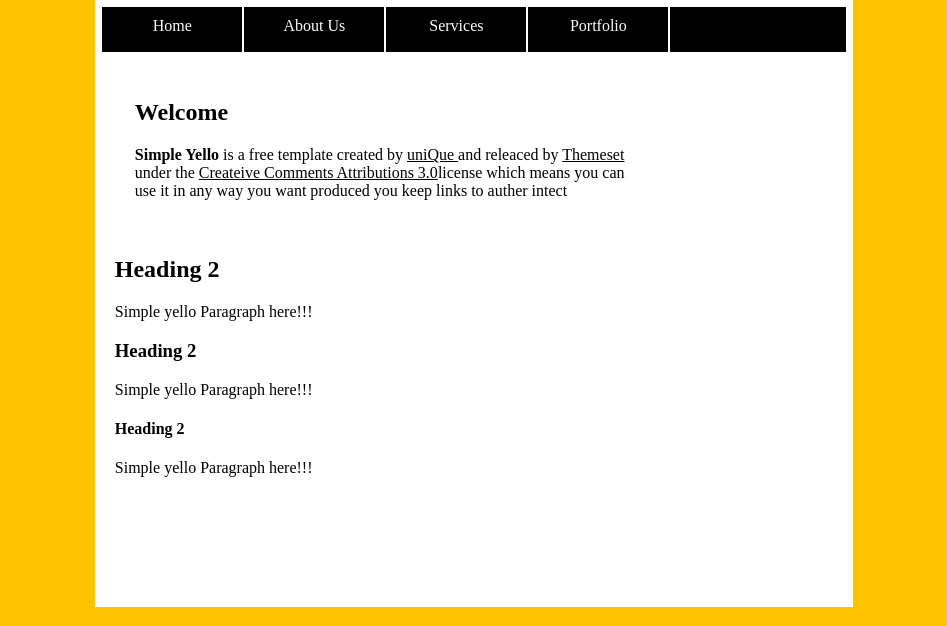
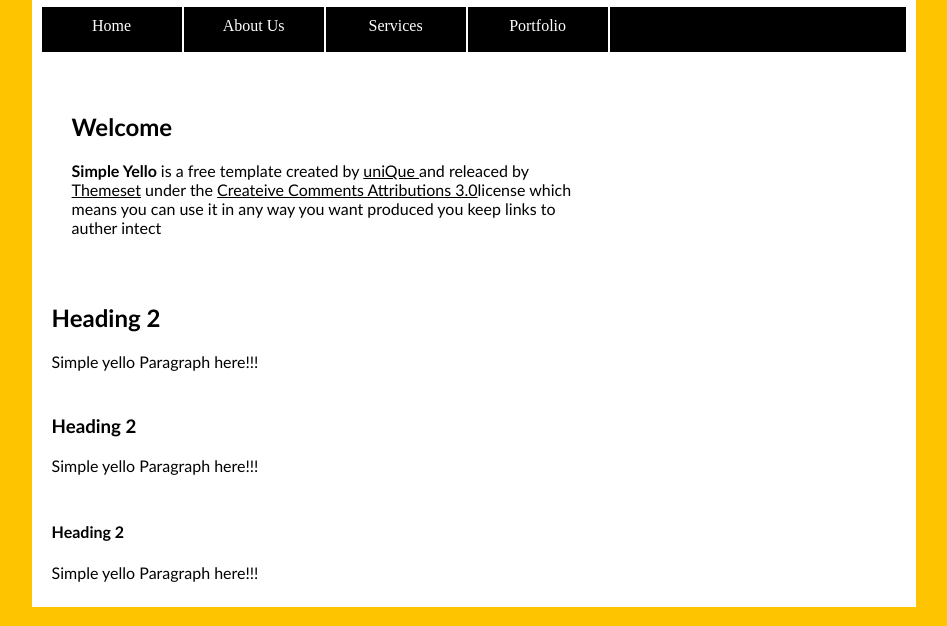
Before and after one commit to muralibalan/WebPage-Using-CSS-Flex-Property, a plain HTML site: page index.html in a window 1280 px wide. Shown: the part 174-800 px from the top of the page, without its empty margins (166-1113 px from the left). Drawn offline with Linux system fonts and the light colour scheme.

Commit message:
some change

```diff
--- a/index.html
+++ b/index.html
@@ -25,13 +25,22 @@
                 <p><b>Simple Yello </b>is a free template  created by <u>uniQue </u>and releaced by <u>Themeset</u> under the <u>Createive Comments Attributions 3.0</u>license which means you can use it in any way you want produced you keep links to auther intect</p>
             </section>
         </div>
-        <div class="content2">
+        <div class="contentBox">
+            <div class="content">
                 <h2>Heading 2</h2>
                 <p>Simple yello Paragraph here!!!</p>
+            </div>
+
+            <div class="content">
                 <h3>Heading 2</h3>
                 <p>Simple yello Paragraph here!!!</p>
+            </div>
+
+            <div class="content">
                 <h4>Heading 2</h4>
                 <p>Simple yello Paragraph here!!!</p>
+            </div>
+
         </div>
     </div>
 </body>
--- a/style.css
+++ b/style.css
@@ -1,7 +1,7 @@
 .totalCondainer{
-    width: 60%;
+    width: 70%;
     height: 770px;
-    margin-left: 20%;
+    margin-left: 15%;
     padding-top: 3px;
     background-color: white;
 }
@@ -29,7 +29,7 @@
 .navigation{
     height: 45px;
     background-color: black;
-    margin: 1%;
+    margin: 10px;
     display: flex;
 }
 .link{
@@ -45,8 +45,12 @@
     margin-left: 40px;
 }
 .content{
-    width: 70%;
+    width: 60%;
+    padding-top: 10px;
+    font-family:'Gill Sans', 'Gill Sans MT', Calibri, 'Trebuchet MS', sans-serif;
 }
-.content2{
+.contentBox{
+
     padding: 20px;
+    display: block;
 }
```
Lines whose indentation alone changed are shown as unchanged.
